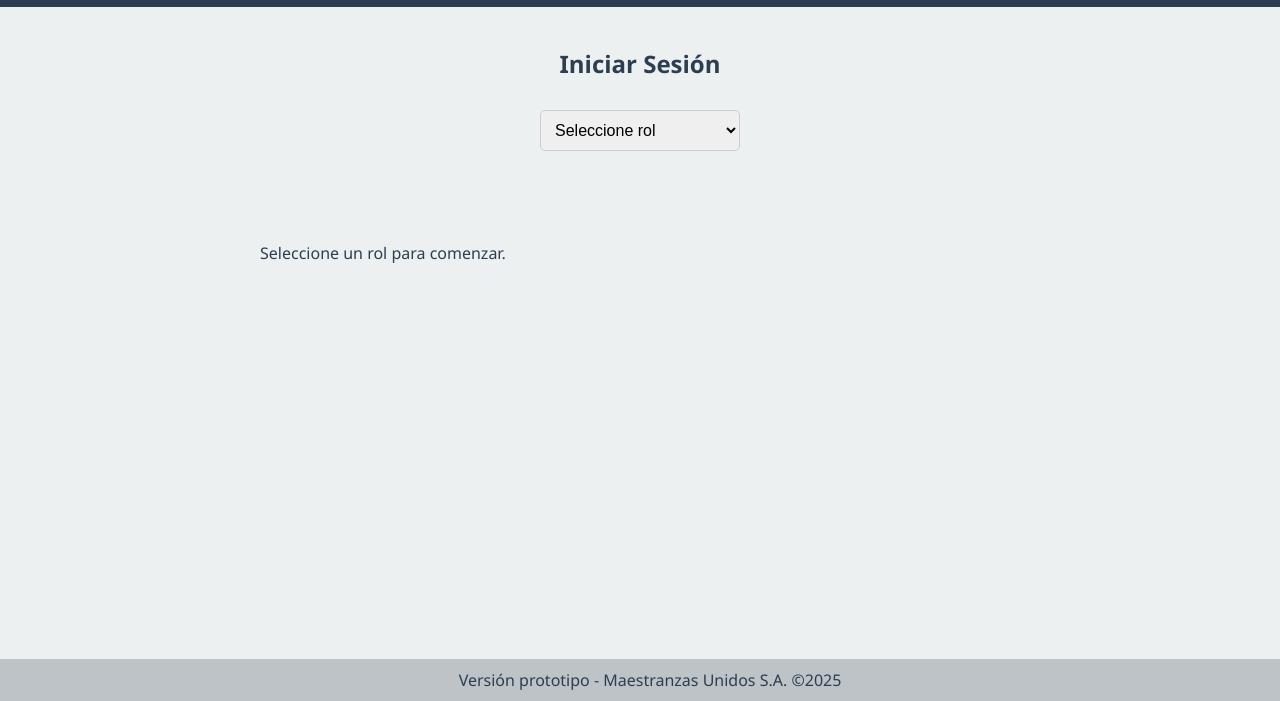
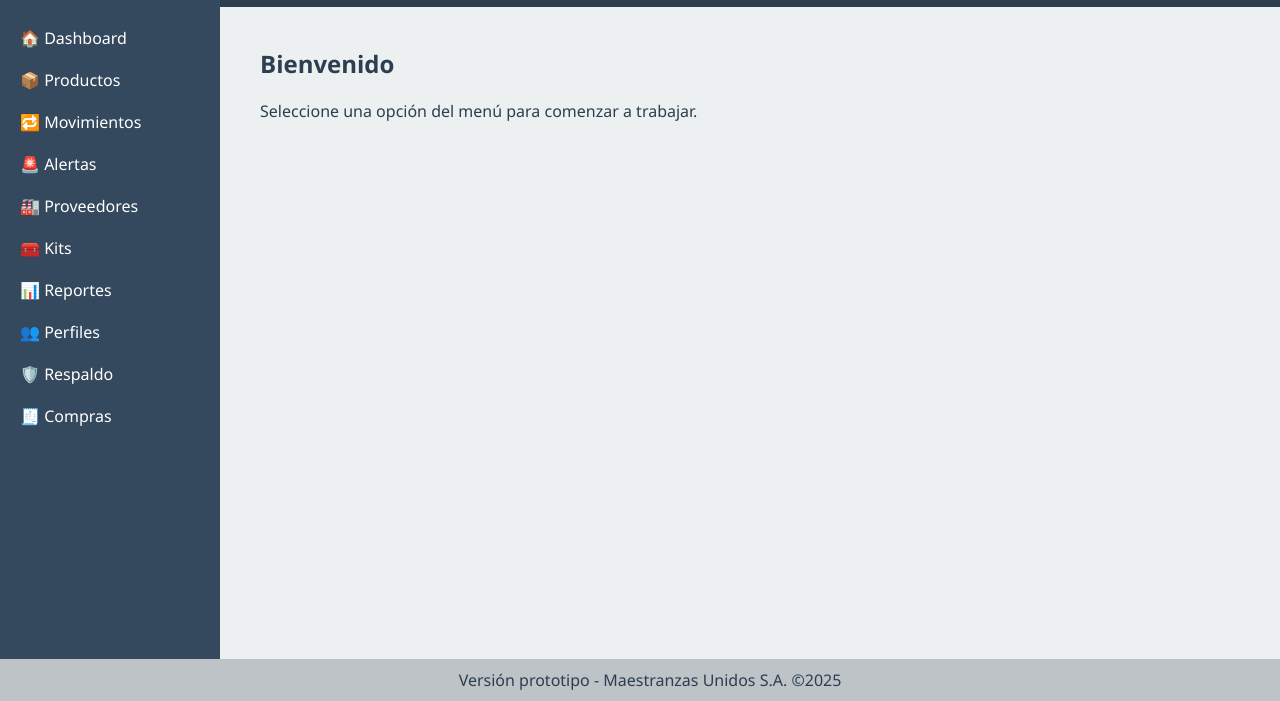
Before and after one commit to Gionara/maestranza-inventario, a plain HTML site: page index.html in a window 1280 px wide. Shown: the part 99-800 px from the top of the page. Drawn offline with nearby package versions, Linux system fonts and the light colour scheme.

Commit message:
Update index.html

```diff
--- a/index.html
+++ b/index.html
@@ -12,18 +12,7 @@
     <img src="assets/img/logo.png" alt="Logo Maestranzas Unidos" class="logo" />
     <h1>Maestranzas Unidos - Sistema de Control de Inventario</h1>
   </header>
-
-  <div id="login">
-    <h2>Iniciar Sesión</h2>
-    <select id="rol" onchange="iniciar()">
-      <option value="">Seleccione rol</option>
-      <option value="admin">Administrador</option>
-      <option value="bodega">Usuario Bodega</option>
-      <option value="auditor">Auditor</option>
-    </select>
-  </div>
-
-  <nav class="sidebar" id="menu" style="display:none">
+  <nav class="sidebar">
     <ul>
       <li><a href="#" onclick="cargar('dashboard')">🏠 Dashboard</a></li>
       <li><a href="#" onclick="cargar('productos')">📦 Productos</a></li>
@@ -37,14 +26,11 @@
       <li><a href="#" onclick="cargar('compras')">🧾 Compras</a></li>
     </ul>
   </nav>
-
   <main id="contenido">
-    <p>Seleccione un rol para comenzar.</p>
+    <h2>Bienvenido</h2>
+    <p>Seleccione una opción del menú para comenzar a trabajar.</p>
   </main>
-
   <footer>Versión prototipo - Maestranzas Unidos S.A. ©2025</footer>
-  <div id="toast" class="toast"></div>
-
   <script src="script.js"></script>
 </body>
 </html>
```
